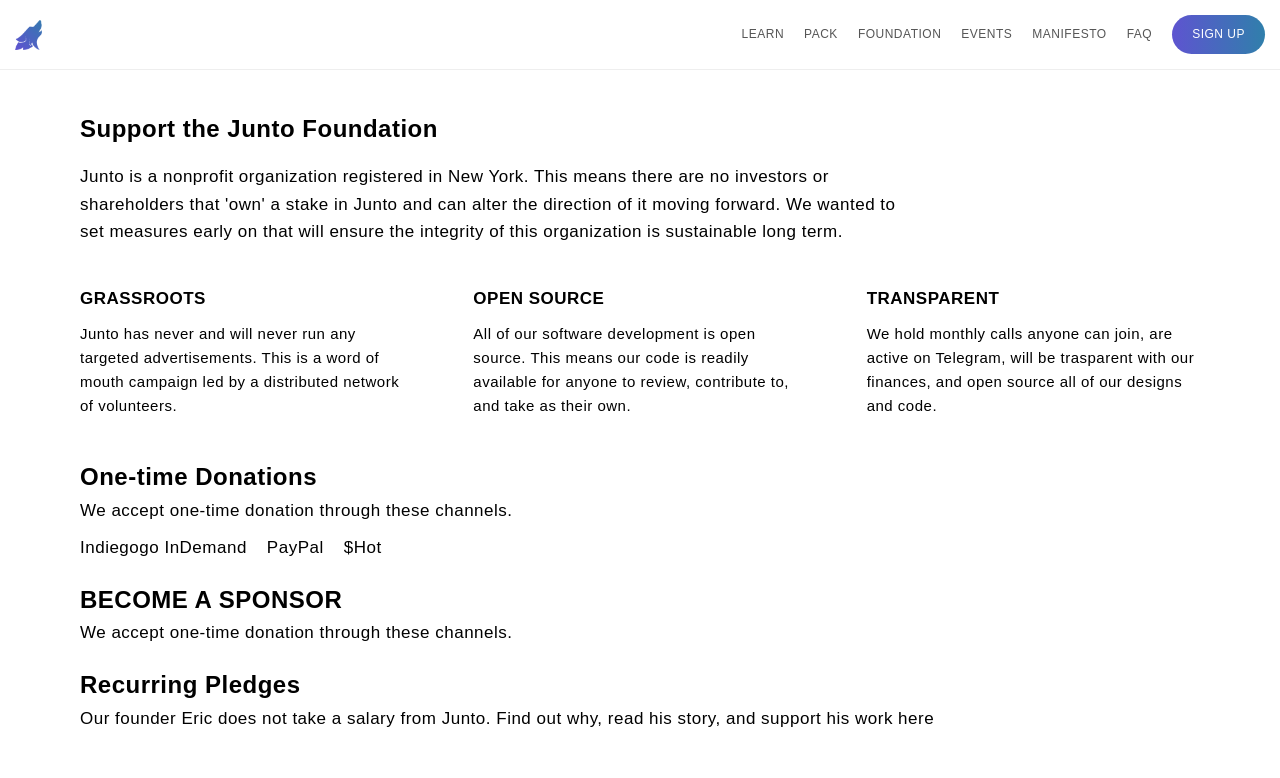
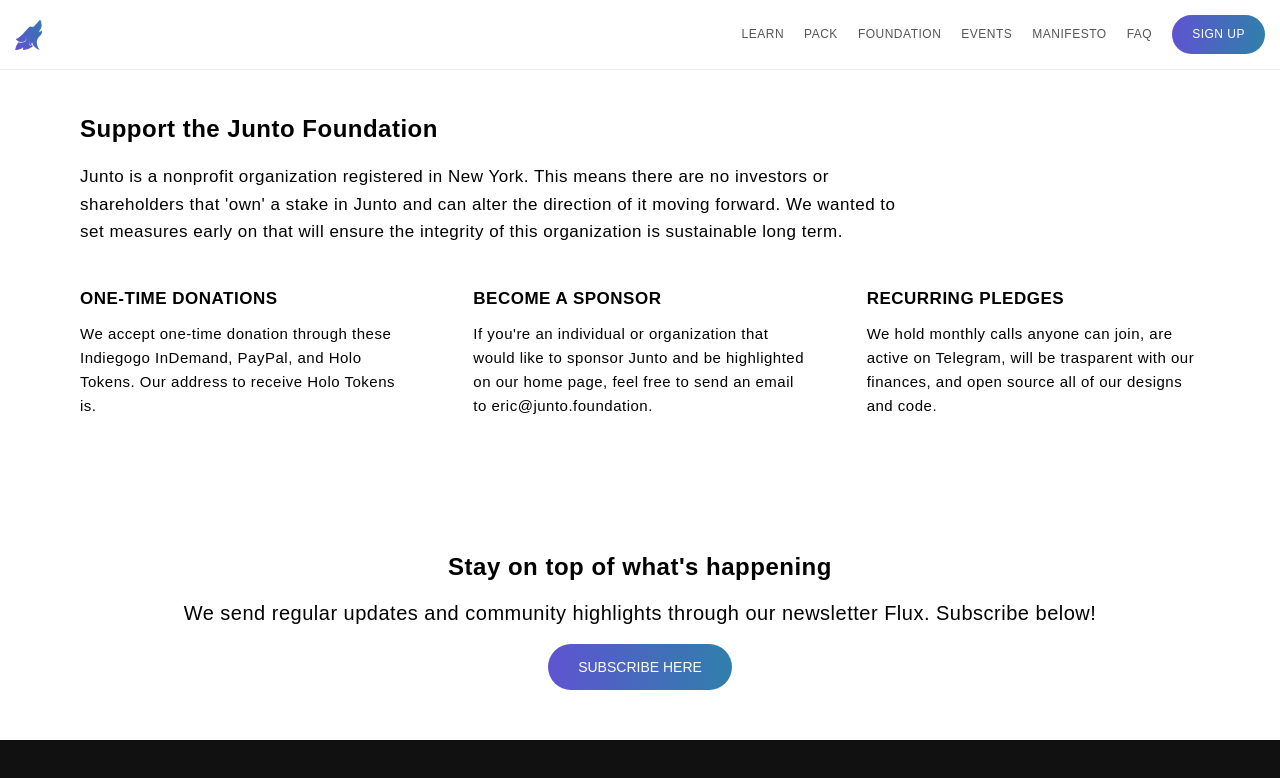
Before and after one commit to juntofoundation/junto-home-2.0, a Vue app: page /foundation in a window 1280 px wide. Shown: the top 778 px of the page. Built offline with nearby package versions, Linux system fonts and the light colour scheme.

Commit message:
Set up all LearnHeader components and refactor FoundationHeader

```diff
--- a/css/style.css
+++ b/css/style.css
@@ -471,16 +471,19 @@
   .learnHeader__title {
     font-size: 2.4rem;
     font-weight: 600;
-    margin-bottom: 1.5rem; }
+    margin-bottom: 1.5rem;
+    margin-left: 8rem; }
   .learnHeader__subtitle {
     font-size: 1.7rem;
     font-weight: 500;
+    margin-bottom: 2rem;
     margin-right: 25%;
-    margin-bottom: 2rem; }
+    margin-left: 8rem; }
   .learnHeader__nav {
     display: flex;
     align-items: center;
-    margin-bottom: 2rem; }
+    margin-bottom: 2rem;
+    margin-left: 8rem; }
     .learnHeader__nav--item {
       font-size: 1.4rem;
       font-weight: 600;
@@ -499,11 +502,11 @@
       display: flex;
       flex-direction: column;
       margin-right: 8%;
-      padding-left: 8%; }
+      padding-left: 8rem; }
     .learnHeader__section--right {
       width: 50%;
       margin-left: 8%;
-      padding-right: 8%; }
+      padding-right: 8rem; }
     .learnHeader__section--video {
       height: 100%;
       width: 100%; }
@@ -602,23 +605,6 @@
       margin-bottom: 1rem; }
     .foundationHeader__pillar--body {
       font-size: 1.5rem; }
-  .foundationHeader__channels {
-    display: flex;
-    flex-direction: column;
-    margin-bottom: 2rem; }
-    .foundationHeader__channels--title {
-      font-size: 2.4rem;
-      font-weight: 600; }
-    .foundationHeader__channels--subtitle {
-      font-size: 1.7rem;
-      font-weight: 500; }
-    .foundationHeader__channels--channels {
-      margin-top: 1rem;
-      display: flex; }
-    .foundationHeader__channels--channel {
-      font-size: 1.7rem;
-      font-weight: 500;
-      margin-right: 2rem; }
 
 .events {
   margin-top: 7rem;
--- a/src/components/Foundation/FoundationHeader/FoundationHeader.scss
+++ b/src/components/Foundation/FoundationHeader/FoundationHeader.scss
@@ -46,31 +46,4 @@
         }
     }
 
-    &__channels {
-        display: flex;
-        flex-direction: column;
-        margin-bottom: 2rem;
-
-        &--title {
-            font-size: 2.4rem;
-            font-weight: 600;
-        }
-
-        &--subtitle {
-            font-size: 1.7rem;
-            font-weight: 500;
-        }
-
-        &--channels {
-            margin-top: 1rem;
-            display: flex;
-        }
-
-        &--channel {
-            font-size: 1.7rem;
-            font-weight: 500;
-            margin-right: 2rem;
-        }
-    }
-
 }
--- a/src/components/Foundation/FoundationHeader/FoundationHeader.vue
+++ b/src/components/Foundation/FoundationHeader/FoundationHeader.vue
@@ -9,32 +9,6 @@
         </p>
 
          <div class="foundationHeader__pillars">
-            <div class="foundationHeader__pillar">
-                <p class="foundationHeader__pillar--title">GRASSROOTS</p>
-                <p class="foundationHeader__pillar--body">Junto has never and will never run any
-                    targeted advertisements. This is a word of mouth campaign
-                    led by a distributed network of volunteers.
-                </p>
-            </div>
-
-            <div class="foundationHeader__pillar foundationHeader__pillar--middle">
-                <p class="foundationHeader__pillar--title">OPEN SOURCE</p>
-                <p class="foundationHeader__pillar--body">All of our software development is open source.
-                    This means our code is readily available for anyone to review, contribute to, and take as their own.
-
-                </p>
-            </div>
-
-            <div class="foundationHeader__pillar">
-                <p class="foundationHeader__pillar--title">TRANSPARENT</p>
-                <p class="foundationHeader__pillar--body">We hold monthly calls anyone can join,
-                    are active on Telegram, will be trasparent with our finances, and open source
-                    all of our designs and code.
-                </p>
-            </div>
-        </div>
-
-         <!-- <div class="foundationHeader__pillars">
             <div class="foundationHeader__pillar">
                 <p class="foundationHeader__pillar--title">ONE-TIME DONATIONS</p>
                 <p class="foundationHeader__pillar--body">We accept one-time donation through these Indiegogo InDemand,
@@ -58,28 +32,6 @@
                 </p>
             </div>
         </div>
- -->
 
-         <div class="foundationHeader__channels">
-            <p class="foundationHeader__channels--title">One-time Donations</p>
-            <p class="foundationHeader__channels--subtitle">We accept one-time donation through these channels.</p>
-            <div class="foundationHeader__channels--channels">
-                <p class="foundationHeader__channels--channel">Indiegogo InDemand</p>
-                <p class="foundationHeader__channels--channel">PayPal</p>
-                <p class="foundationHeader__channels--channel">$Hot</p>
-
-            </div>
-        </div>
-
-        <div class="foundationHeader__channels">
-            <p class="foundationHeader__channels--title">BECOME A SPONSOR</p>
-            <p class="foundationHeader__channels--subtitle">We accept one-time donation through these channels.</p>
-        </div>
-
-        <div class="foundationHeader__channels">
-            <p class="foundationHeader__channels--title">Recurring Pledges</p>
-            <p class="foundationHeader__channels--subtitle">Our founder Eric does not take a salary from Junto.
-        Find out why, read his story, and support his work here</p>
-        </div>
     </div>
 </template>
--- a/src/components/Learn/LearnHeader/LearnHeader.scss
+++ b/src/components/Learn/LearnHeader/LearnHeader.scss
@@ -7,19 +7,27 @@
         font-size: 2.4rem;
         font-weight: 600;
         margin-bottom: 1.5rem;
+
+        margin-left: 8rem;
     }
 
     &__subtitle {
         font-size: 1.7rem;
         font-weight: 500;
+        margin-bottom: 2rem;
         margin-right: 25%;
-        margin-bottom: 2rem;
+
+        margin-left: 8rem;
+
     }
 
     &__nav {
         display: flex;
         align-items: center;
         margin-bottom: 2rem;
+
+        margin-left: 8rem;
+
 
         &--item {
             font-size: 1.4rem;
@@ -40,22 +48,19 @@
         min-height: 27rem;
         margin: 6rem 0;
         display: flex;
-        // justify-content: space-between;
 
         &--left {
-            // background-color: green;
             width: 50%;
             display: flex;
             flex-direction: column;
             margin-right: 8%;
-            padding-left: 8%;
+            padding-left: 8rem;
         }
 
         &--right {
-            // background-color: blue;
             width: 50%;
             margin-left: 8%;
-            padding-right: 8%;
+            padding-right: 8rem;
 
         }
 
--- a/src/components/Learn/LearnHeader/LearnHeader.vue
+++ b/src/components/Learn/LearnHeader/LearnHeader.vue
@@ -13,6 +13,8 @@
         </div>
 
         <junto-learn-header-design v-if="design"></junto-learn-header-design>
+        <junto-learn-header-technology v-if="technology"></junto-learn-header-technology>
+        <junto-learn-header-nonprofit v-if="nonprofit"></junto-learn-header-nonprofit>
 
         <div class="learnHeader__section--reads">
 
@@ -23,7 +25,9 @@
 </template>
 
 <script>
-import juntoLearnHeaderDesign from './LearnHeaderDesign/LearnHeaderDesign.vue';
+    import juntoLearnHeaderDesign from './LearnHeaderDesign/LearnHeaderDesign.vue';
+    import juntoLearnHeaderTechnology from './LearnHeaderTechnology/LearnHeaderTechnology.vue';
+    import juntoLearnHeaderNonprofit from './LearnHeaderNonprofit/LearnHeaderNonprofit.vue';
 
     export default {
         data() {
@@ -50,7 +54,11 @@
             }
         },
         components: {
-            juntoLearnHeaderDesign
+            juntoLearnHeaderDesign,
+            juntoLearnHeaderTechnology,
+            juntoLearnHeaderNonprofit,
+
+
         }
     }
 </script>
--- /dev/null
+++ b/src/components/Learn/LearnHeader/LearnHeaderNonprofit/LearnHeaderNonprofit.vue
@@ -0,0 +1,51 @@
+
+<template>
+    <div>
+        <div class="learnHeader__section">
+            <div class="learnHeader__section--left">
+                <div class="learnHeader__section--body">
+                    <h2 class="learnHeader__section--title">Not For Profit</h2>
+                    <p class="learnHeader__section--text">Junto is a New York-registered nonprofit
+                    independent of investors and shareholders. This movement belongs to all of us and none of us. </p>
+
+                </div>
+            </div>
+
+            <div class="learnHeader__section--right">
+
+                <iframe class="learnHeader__section--video" src="https://www.youtube.com/embed/2FJL3ibnZlY" frameborder="0" allow="accelerometer; autoplay; encrypted-media; gyroscope; picture-in-picture" allowfullscreen></iframe>
+                <!-- <iframe class="learnHeader__section--video" src="https://www.youtube.com/embed/Ko6J9v1C9zE" frameborder="0" allow="accelerometer; autoplay; encrypted-media; gyroscope; picture-in-picture" allowfullscreen></iframe>                 -->
+            </div>
+
+        </div>
+
+        <div class="learnHeader__section">
+            <div class="learnHeader__section--left">
+                <img src="../../../../assets/images/junto-home-2.0__learn--flows.png" class="learnHeader__section--visual" alt="">
+            </div>
+
+            <div class="learnHeader__section--right">
+                <h2 class="learnHeader__section--title">Grassroots</h2>
+                    <p class="learnHeader__section--text">Junto has never and will never run any targeted advertisements. This is a word of mouth campaign led by a distributed network of volunteers.</p>
+
+            </div>
+
+        </div>
+
+        <div class="learnHeader__section">
+            <div class="learnHeader__section--left">
+                <div class="learnHeader__section--body">
+                    <h2 class="learnHeader__section--title">Transparent</h2>
+                    <p class="learnHeader__section--text">We hold monthly calls anyone can join, are active on Telegram, will be trasparent with our finances, and open source all of our designs and code.</p>
+                </div>
+            </div>
+
+            <div class="learnHeader__section--right">
+                <img src="../../../../assets/images/junto-home-2.0__learn--flows.png" class="learnHeader__section--visual" alt="">
+            </div>
+
+        </div>
+
+
+    </div>
+</template>
--- /dev/null
+++ b/src/components/Learn/LearnHeader/LearnHeaderTechnology/LearnHeaderTechnology.vue
@@ -0,0 +1,62 @@
+
+<template>
+    <div>
+        <div class="learnHeader__section">
+            <div class="learnHeader__section--left">
+                <div class="learnHeader__section--body">
+                    <h2 class="learnHeader__section--title">Powered by Holochain</h2>
+                    <p class="learnHeader__section--text">- Agency</p>
+                    <p class="learnHeader__section--text">- Accountability</p>
+                    <p class="learnHeader__section--text">- Authenticity</p>
+                    <p class="learnHeader__section--text">- Transparency</p>
+                    <p class="learnHeader__section--text">- Simplicity</p>
+
+                </div>
+            </div>
+
+            <div class="learnHeader__section--right">
+
+                <iframe class="learnHeader__section--video" src="https://www.youtube.com/embed/2FJL3ibnZlY" frameborder="0" allow="accelerometer; autoplay; encrypted-media; gyroscope; picture-in-picture" allowfullscreen></iframe>
+                <!-- <iframe class="learnHeader__section--video" src="https://www.youtube.com/embed/Ko6J9v1C9zE" frameborder="0" allow="accelerometer; autoplay; encrypted-media; gyroscope; picture-in-picture" allowfullscreen></iframe>                 -->
+            </div>
+
+        </div>
+
+        <div class="learnHeader__section">
+            <div class="learnHeader__section--left">
+                <img src="../../../../assets/images/junto-home-2.0__learn--flows.png" class="learnHeader__section--visual" alt="">
+            </div>
+
+            <div class="learnHeader__section--right">
+                <h2 class="learnHeader__section--title">Open Source</h2>
+                    <p class="learnHeader__section--text">- Transparent social profiles</p>
+                    <p class="learnHeader__section--text">- No like buttons or mandatory follower counts</p>
+                    <p class="learnHeader__section--text">- Junto is completely free of advertisements</p>
+                    <p class="learnHeader__section--text">- Fully customizeable notifications</p>
+
+            </div>
+
+        </div>
+
+        <div class="learnHeader__section">
+            <div class="learnHeader__section--left">
+                <div class="learnHeader__section--body">
+                    <h2 class="learnHeader__section--title">Cutting Edge</h2>
+                    <p class="learnHeader__section--text">- Create in an everexpanding number of ways</p>
+                    <p class="learnHeader__section--text">- Our initial release will include Longform, Photo, Shortform, Bullet, and Events</p>
+                    <p class="learnHeader__section--text">- These will evolve
+                        with the types of expressions the community wants to exist</p>
+                    <p class="learnHeader__section--text">- This center of expression will be fully customizable</p>
+
+                </div>
+            </div>
+
+            <div class="learnHeader__section--right">
+                <img src="../../../../assets/images/junto-home-2.0__learn--flows.png" class="learnHeader__section--visual" alt="">
+            </div>
+
+        </div>
+
+
+    </div>
+</template>
```
Also changed, not shown: sass/main.scss (line endings or trailing spaces).
